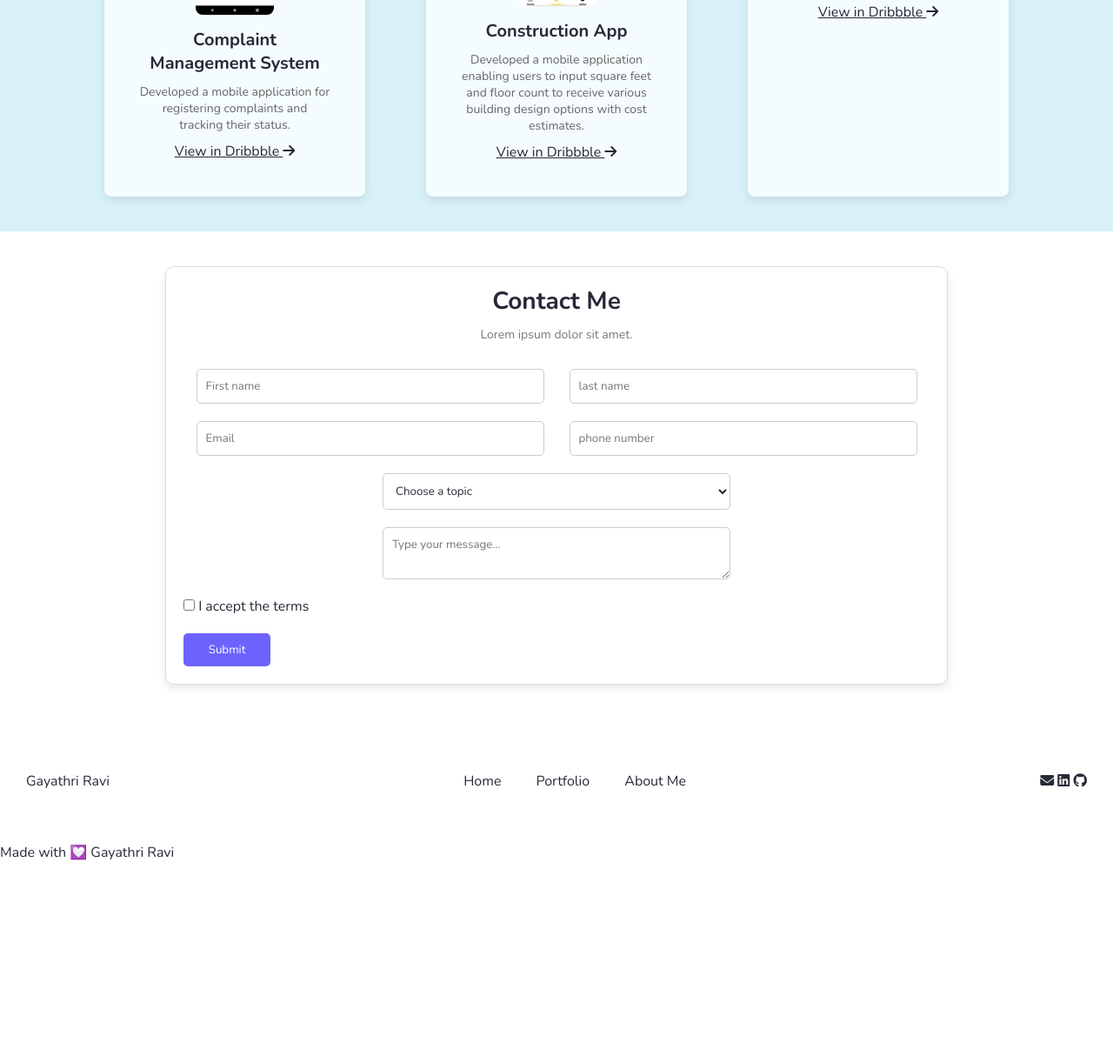
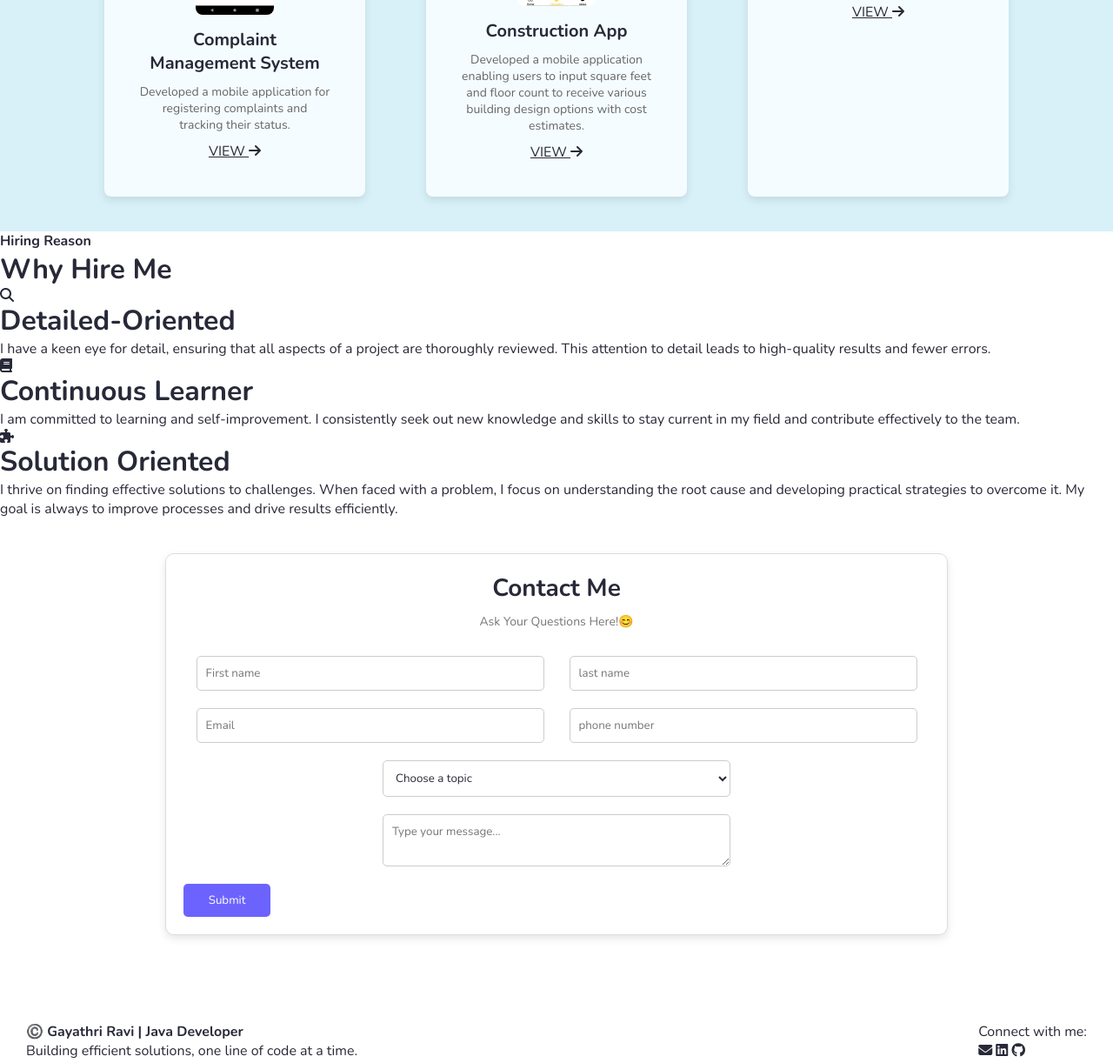
Before and after one commit to gayathriravi1/Portfolio, a plain HTML site: page index.html in a window 1280 px wide. Shown: the part 1644-2866 px from the top of the page at 87% size. Before the commit the page ends 2635 px from the top, so only its background shows below. Drawn offline with nearby package versions, Linux system fonts and the light colour scheme; a web font is replaced by a local one.

Commit message:
Update index.html

```diff
--- a/index.html
+++ b/index.html
@@ -7,7 +7,6 @@
         <link href="https://fonts.googleapis.com/css2?family=Pacifico&family=Qwitcher+Grypen:wght@400;700&display=swap" rel="stylesheet">
         <link href="https://fonts.googleapis.com/css2?family=Nunito:ital,wght@0,200..1000;1,200..1000&display=swap" rel="stylesheet">
         <script src="https://kit.fontawesome.com/e59fd1f835.js" crossorigin="anonymous"></script>
-
     </head>
     <body>
         <!-- navigation -->
@@ -78,7 +77,7 @@
                     <img src="image\Screenshot_20240523_081308.png" alt="projects">
                     <h3>Complaint Management System</h3>
                     <p> Developed a mobile application for registering complaints and tracking their status.</p>
-                    <a href="#">View in Dribbble <i class="fa fa-arrow-right" aria-hidden="true"></i></a>
+                    <a href="#">VIEW <i class="fa fa-arrow-right" aria-hidden="true"></i></a>
 
                 </div>
                 <div class="bottom-1">
@@ -86,22 +85,50 @@
                     <h3>Construction App</h3>
                     <p> Developed a mobile application enabling users to input square feet and floor count to receive various
                         building design options with cost estimates.</p>
-                    <a href="#">View in Dribbble <i class="fa fa-arrow-right" aria-hidden="true"></i></a>
+                    <a href="#">VIEW <i class="fa fa-arrow-right" aria-hidden="true"></i></a>
 
                 </div>
                 <div class="bottom-1">
-                    <img src="image/Screenshot 2024-10-24 010713.png" alt="projects">
+                    <img class="img1" src="image/Screenshot 2024-10-24 010713.png" alt="projects">
                     <h3>Portfolio</h3>
                     <p>Designed and developed a personal portfolio website showcasing technical skills and project work in HTML, CSS, Bootstrap and java(future).</p>
-                    <a href="#">View in Dribbble <i class="fa fa-arrow-right" aria-hidden="true"></i></a>
+                    <a href="#">VIEW <i class="fa fa-arrow-right" aria-hidden="true"></i></a>
 
                 </div>
             </div>
         </div>
+        <!-- Hire -->
+         <div class="hirehead">
+            <h4>Hiring Reason</h4>
+            <h1>Why Hire Me</h1>
+         <div class="hire-section">
+            <div class="first">
+                <i class="fa fa-search" aria-hidden="true"></i>
+                <div class="first-content">
+                    <h1>Detailed-Oriented</h1>
+                    <p>I have a keen eye for detail, ensuring that all aspects of a project are thoroughly reviewed. This attention to detail leads to high-quality results and fewer errors.</p>
+                </div>
+            </div>
+            <div class="first">
+                <i class="fa fa-book" aria-hidden="true"></i>
+                <div class="first-content">
+                    <h1>Continuous Learner</h1>
+                    <p>I am committed to learning and self-improvement. I consistently seek out new knowledge and skills to stay current in my field and contribute effectively to the team.</p>
+                </div>
+            </div>
+            <div class="first">
+                <i class="fa fa-puzzle-piece" aria-hidden="true"></i>
+                <div class="first-content">
+                    <h1>Solution Oriented</h1>
+                    <p>I thrive on finding effective solutions to challenges. When faced with a problem, I focus on understanding the root cause and developing practical strategies to overcome it. My goal is always to improve processes and drive results efficiently.</p>
+                </div>
+            </div>
+         </div>
+         </div>
         <!-- <Contact -->
          <div class="contact-section">
             <h2>Contact Me</h2>
-            <p>Lorem ipsum dolor sit amet.</p>
+            <p>Ask Your Questions Here!😊</p>
             <form action="#" method="post">
                 <div class="form-row">
                     <input type="text" label="first name" name="first-name" placeholder="First name" required>
@@ -114,15 +141,14 @@
                 <div class="form-row">
                     <select name="topic" required>
                         <option value="">Choose a topic</option>
-                        <option value="general">General Inquiry</option>
-                        <option value="support">Support</option>
-                        <option value="feedback">Feedback</option>
+                        <option value="General">General Inquiry</option>
+                        <option value="Support">Support</option>
+                        <option value="Feedback">Feedback</option>
                     </select>
                 </div>
                 <div class="form-row">
                     <textarea name="message" rows="5" placeholder="Type your message..." required></textarea>
                 </div>
-                    <input type="checkbox" name="terms" required> I accept the terms
                 <button type="submit">Submit</button>
             </form>
          </div>
@@ -130,23 +156,18 @@
         <footer class="footer-section">
             <div class="whole-section">
                 <div class="footer-logo">
-                  <p>Gayathri Ravi</p>
-                </div>
-                <div>
-                    <ul class="footer-link">
-                        <li><a href="Home">Home</a></li>
-                        <li><a href="Portfolio">Portfolio</a></li>
-                        <li><a href="About me">About Me</a></li>
-                    </ul>
+                  <p><b>©️ Gayathri Ravi | Java Developer</b></p>
+                  <p>Building efficient solutions, one line of code at a time.</p>
                 </div>
                 <div class="icons-section">
+                    <p>Connect with me:</p>
                     <i class="fa fa-envelope" aria-hidden="true"></i>
                     <i class="fa fa-linkedin-square" aria-hidden="true"></i>
                     <i class="fa fa-github" aria-hidden="true"></i>
                 </div>
-            </div>
+            </div><hr><br>
             <div class="last-footer">
-                <p>Made with 💟 Gayathri Ravi</p>
+                <b><span>DESIGNING AND BUILD BY GAYATHRI RAVI WITH LOVE ❤️ & COFFEE 🍵</span></b>
             </div>
         </footer>
     </body>
```
